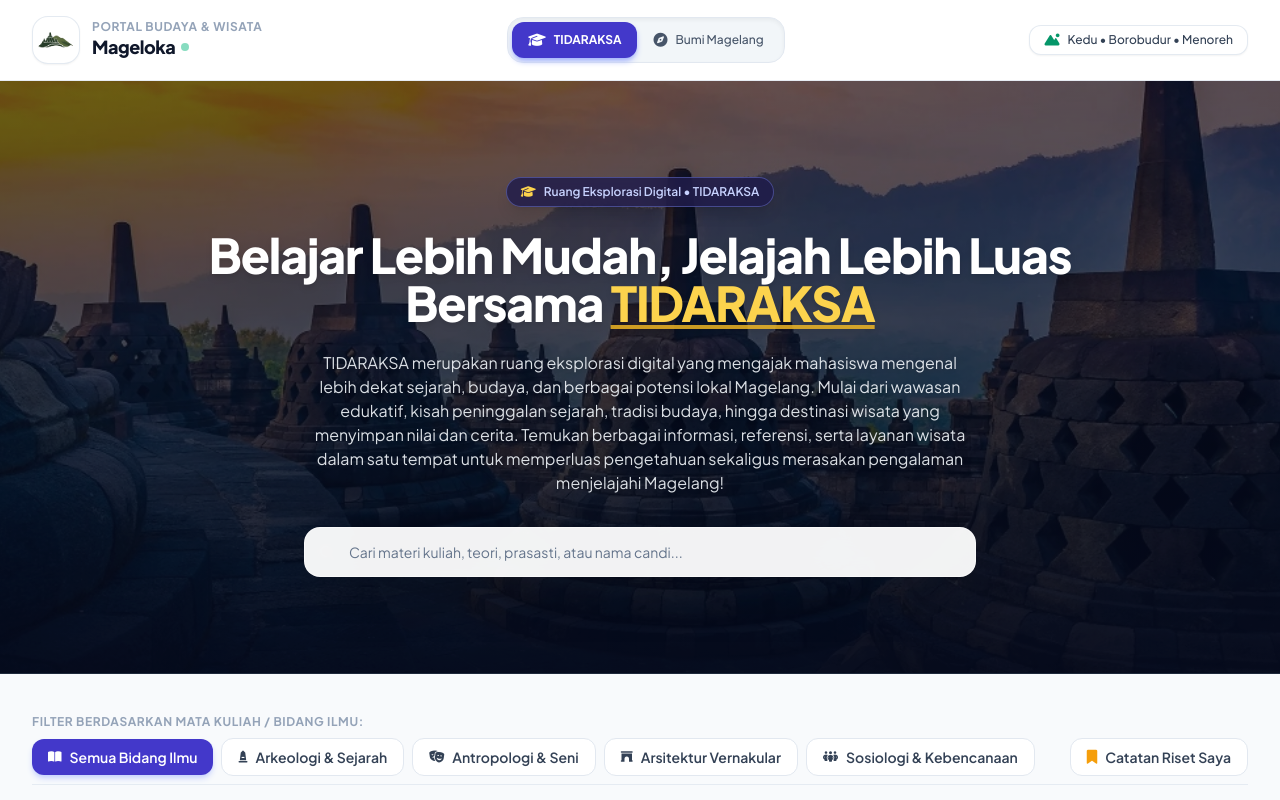
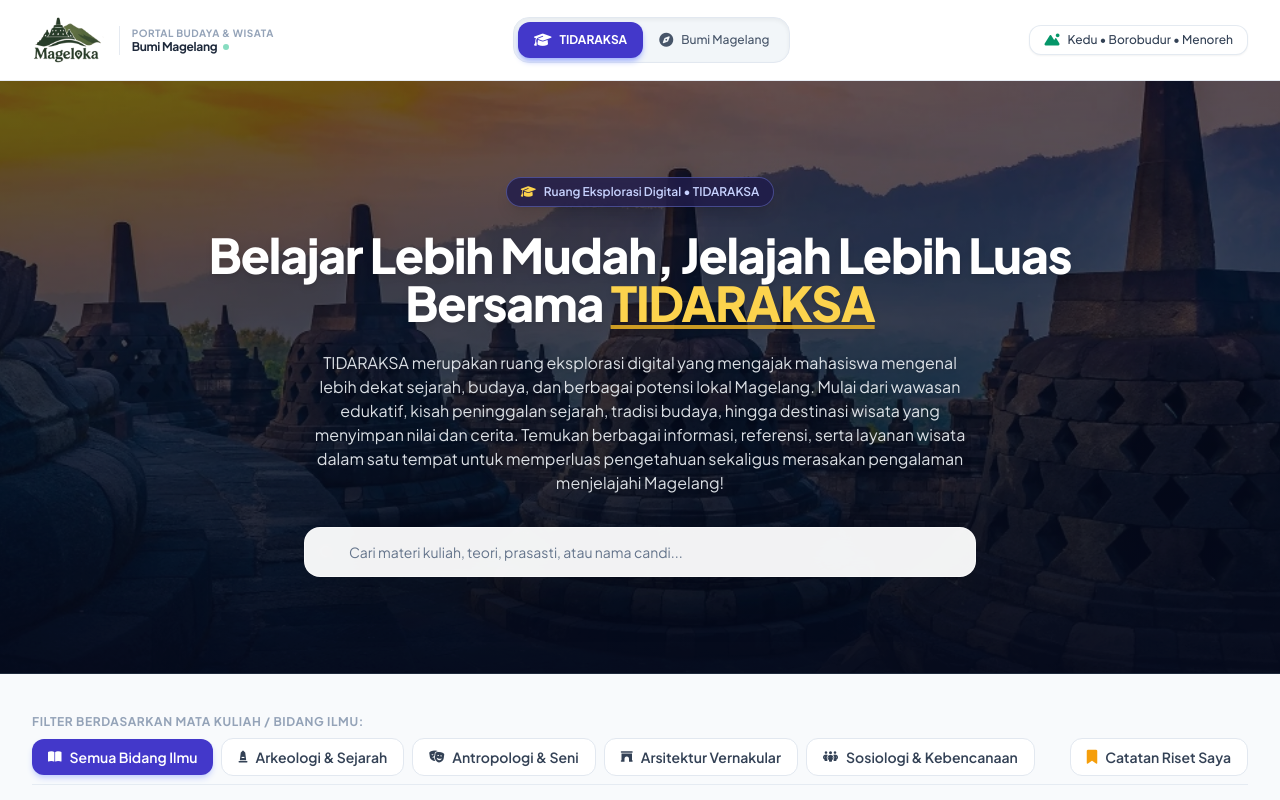
Before and after one commit to Krock-svg/proto-web-culture, a plain HTML site: page index.html in a window 1280 px wide. Shown: the top 800 px of the page. Drawn offline with nearby package versions, Linux system fonts and the light colour scheme.

Commit message:
feat: Display full Mageloka logo with original typography (Option 1)

```diff
--- a/index.html
+++ b/index.html
@@ -62,18 +62,17 @@
   <header class="sticky top-0 z-40 w-full glass-nav border-b border-slate-200/80 transition-all">
     <div class="max-w-7xl mx-auto px-4 sm:px-6 lg:px-8 h-20 flex items-center justify-between">
 
-      <!-- Brand Logo & Nama Portal -->
-      <a href="#" class="flex items-center gap-3 group">
-        <div
-          class="w-12 h-12 rounded-2xl bg-white border border-slate-200/90 p-1 flex items-center justify-center shadow-sm group-hover:scale-105 group-hover:shadow-md transition-all">
-          <img src="assets/logo-icon.png" alt="Logo Mageloka" class="w-full h-full object-contain" />
+      <!-- Brand Logo & Nama Portal (Opsi 1: Logo Penuh Asli) -->
+      <a href="#" class="flex items-center gap-3.5 group">
+        <div class="h-14 py-1 flex items-center justify-center group-hover:scale-105 transition-transform">
+          <img src="assets/logo-full.png" alt="Logo Mageloka" class="h-full w-auto object-contain" />
         </div>
-        <div>
-          <span class="text-xs font-bold uppercase tracking-wider text-slate-400 block -mb-0.5">Portal Budaya &
+        <div class="hidden sm:block border-l border-slate-200/90 pl-3">
+          <span class="text-[10px] font-bold uppercase tracking-wider text-slate-400 block -mb-0.5">Portal Budaya &
             Wisata</span>
-          <span class="text-lg font-extrabold text-slate-900 tracking-tight flex items-center gap-1.5">
-            Mageloka
-            <span class="w-2 h-2 rounded-full bg-emerald-500 inline-block animate-pulse"></span>
+          <span class="text-xs font-bold text-slate-800 tracking-tight flex items-center gap-1.5">
+            Bumi Magelang
+            <span class="w-1.5 h-1.5 rounded-full bg-emerald-500 inline-block animate-pulse"></span>
           </span>
         </div>
       </a>
@@ -307,13 +306,9 @@
 
         <!-- Info Brand -->
         <div class="space-y-4">
-          <div class="flex items-center gap-3">
-            <div
-              class="w-10 h-10 rounded-xl bg-white p-1 flex items-center justify-center shadow-md">
-              <img src="assets/logo-icon.png" alt="Logo Mageloka" class="w-full h-full object-contain" />
-            </div>
-            <span class="text-base font-extrabold text-white tracking-tight">Mageloka</span>
-          </div>
+          <a href="#" class="inline-block bg-white rounded-2xl px-3 py-1.5 shadow-md hover:scale-105 transition-transform">
+            <img src="assets/logo-full.png" alt="Logo Mageloka" class="h-9 w-auto object-contain" />
+          </a>
           <p class="text-xs text-slate-400 leading-relaxed">
             Platform digital khazanah kebudayaan dan pariwisata Magelang yang dirancang khusus untuk civitas akademika
             perguruan tinggi dan wisatawan nusantara/mancanegara.
```
